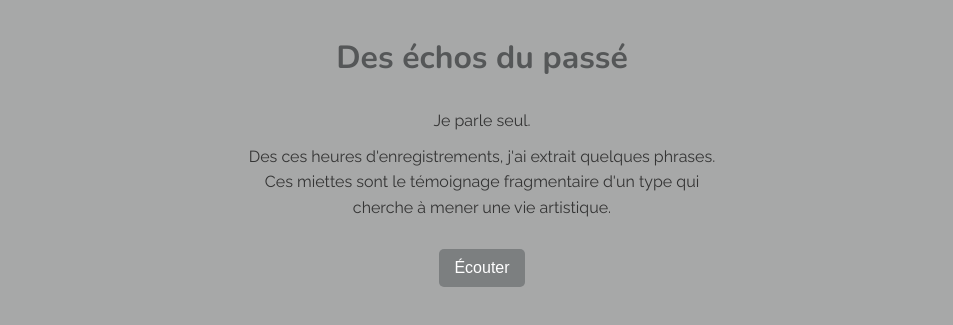
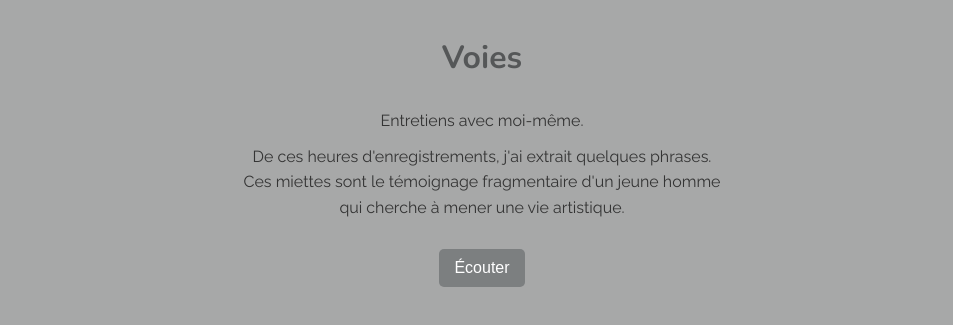
Before and after one commit to ElliotRoyer/ElliotRoyer.github.io, a plain HTML site: page voix/index.html in a window 1280 px wide. Shown: the part 73-398 px from the top of the page, without its empty margins (158-1111 px from the left). Drawn offline with Linux system fonts and the light colour scheme.

Commit message:
voix MàJ

```diff
--- a/voix/index.html
+++ b/voix/index.html
@@ -31,9 +31,9 @@
     </header>
 
     <div class="container">
-      <h2>Des échos du passé</h2>
-      <p>Je parle seul.</p>
-      <p>Des ces heures d'enregistrements, j'ai extrait quelques phrases. Ces miettes sont le témoignage fragmentaire d'un type qui cherche à mener une vie artistique.</p>
+      <h2>Voies</h2>
+      <p>Entretiens avec moi-même.</p>
+      <p>De ces heures d'enregistrements, j'ai extrait quelques phrases. Ces miettes sont le témoignage fragmentaire d'un jeune homme qui cherche à mener une vie artistique.</p>
 
       <div class="audio-container">
 
```
Also changed, not shown: infos/index.html (+5 -2 lines).
